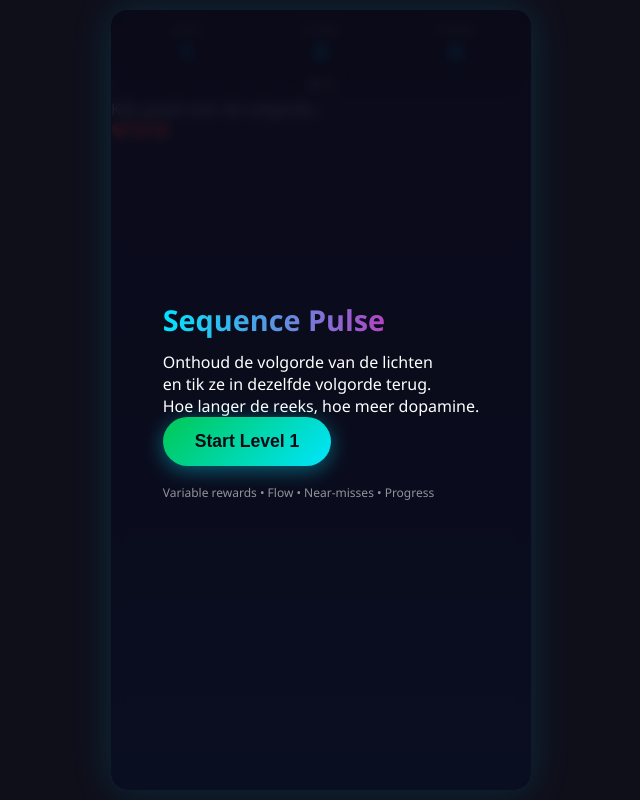
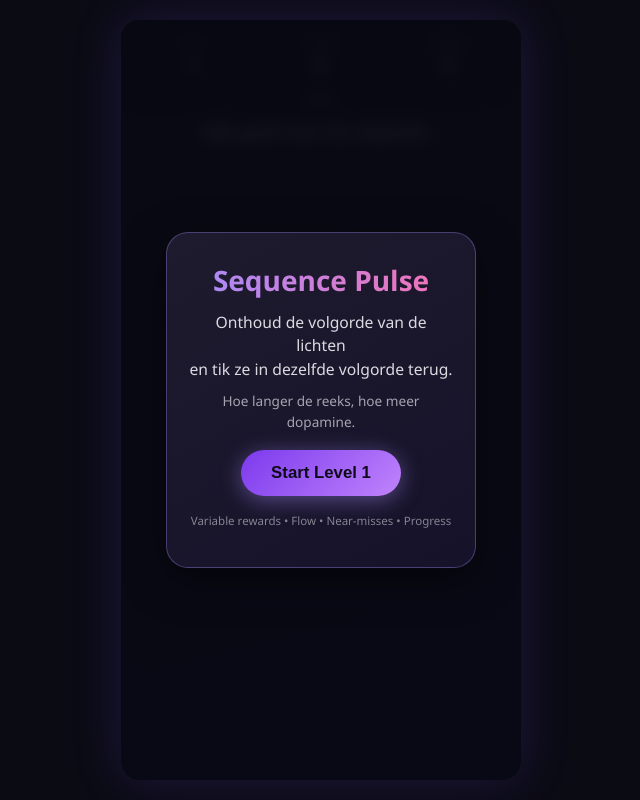
Before and after one commit to muwattah/spel_1, a plain HTML site: page index.html in a window 1280 px wide. Shown: the whole page, without its empty margins (319-959 px from the left). Drawn offline with Linux system fonts and the light colour scheme.

Commit message:
Update style for Sequence Pulse

```diff
--- a/style.css
+++ b/style.css
@@ -7,8 +7,8 @@
 }
 
 body {
-  background: #0f0f1a;
-  color: #fff;
+  background: #0b0b14;
+  color: #f0f0f5;
   font-family: 'Segoe UI', system-ui, -apple-system, sans-serif;
   min-height: 100vh;
   display: flex;
@@ -19,50 +19,49 @@ body {
 
 #game-container {
   width: 100%;
-  max-width: 420px;
+  max-width: 400px;
   height: 100vh;
-  max-height: 780px;
+  max-height: 760px;
   position: relative;
-  background: linear-gradient(180deg, #1a1a2e 0%, #16213e 50%, #0f3460 100%);
-  border-radius: 16px;
+  background: linear-gradient(165deg, #12121f 0%, #1a1a2e 40%, #0f1c2e 100%);
+  border-radius: 18px;
   overflow: hidden;
-  box-shadow: 0 0 40px rgba(0, 200, 255, 0.15);
+  box-shadow: 0 0 50px rgba(120, 80, 255, 0.18);
+  display: flex;
+  flex-direction: column;
 }
 
 header {
   display: flex;
   justify-content: space-around;
-  padding: 12px 8px 8px;
-  background: rgba(0, 0, 0, 0.35);
-  backdrop-filter: blur(8px);
-  z-index: 10;
-  position: relative;
+  padding: 14px 8px 10px;
+  background: rgba(0,0,0,0.35);
 }
 
 .stat {
   text-align: center;
-  min-width: 70px;
+  min-width: 72px;
 }
 
 .stat .label {
   display: block;
-  font-size: 0.7rem;
-  opacity: 0.7;
+  font-size: 0.68rem;
+  opacity: 0.65;
   text-transform: uppercase;
-  letter-spacing: 0.5px;
+  letter-spacing: 0.6px;
 }
 
 .stat span:last-child {
-  font-size: 1.35rem;
+  font-size: 1.4rem;
   font-weight: 700;
-  color: #00e5ff;
+  color: #a78bfa;
 }
 
 #progress-bar-container {
-  height: 18px;
-  background: rgba(0, 0, 0, 0.4);
-  margin: 0 12px 6px;
-  border-radius: 9px;
+  height: 16px;
+  background: rgba(0,0,0,0.45);
+  margin: 0 14px 8px;
+  border-radius: 8px;
   position: relative;
   overflow: hidden;
 }
@@ -70,10 +69,10 @@ header {
 #progress-bar {
   height: 100%;
   width: 0%;
-  background: linear-gradient(90deg, #00c853, #00e5ff, #ff00aa);
-  border-radius: 9px;
-  transition: width 0.25s ease-out;
-  box-shadow: 0 0 12px rgba(0, 229, 255, 0.6);
+  background: linear-gradient(90deg, #7c3aed, #c084fc, #f472b6);
+  border-radius: 8px;
+  transition: width 0.3s ease;
+  box-shadow: 0 0 14px rgba(168, 85, 247, 0.55);
 }
 
 #progress-text {
@@ -82,83 +81,177 @@ header {
   display: flex;
   align-items: center;
   justify-content: center;
-  font-size: 0.7rem;
+  font-size: 0.68rem;
   font-weight: 600;
-  text-shadow: 0 1px 2px #000;
+  text-shadow: 0 1px 3px #000;
 }
 
-#game-canvas {
-  display: block;
-  width: 100%;
-  height: calc(100% - 90px);
-  touch-action: none;
-  cursor: pointer;
+#message-area {
+  text-align: center;
+  padding: 6px 12px 10px;
+  min-height: 42px;
 }
 
-#overlay, #level-complete, #game-over {
+#status-msg {
+  font-size: 1.05rem;
+  font-weight: 600;
+  color: #e0d4ff;
+  transition: color 0.2s;
+}
+
+#pad-container {
+  flex: 1;
+  display: grid;
+  grid-template-columns: 1fr 1fr;
+  gap: 14px;
+  padding: 10px 22px 16px;
+  max-height: 340px;
+}
+
+.pad {
+  border-radius: 18px;
+  border: none;
+  cursor: pointer;
+  position: relative;
+  transition: transform 0.12s, box-shadow 0.12s, filter 0.12s;
+  box-shadow: 0 6px 20px rgba(0,0,0,0.4);
+  overflow: hidden;
+}
+
+.pad::after {
+  content: '';
   position: absolute;
   inset: 0;
-  background: rgba(10, 10, 25, 0.88);
+  background: linear-gradient(135deg, rgba(255,255,255,0.25), transparent 50%);
+  pointer-events: none;
+}
+
+.pad:active:not(.disabled) {
+  transform: scale(0.94);
+}
+
+.pad.disabled {
+  pointer-events: none;
+  filter: brightness(0.55);
+}
+
+.pad.active {
+  transform: scale(1.06);
+  filter: brightness(1.45);
+  box-shadow: 0 0 28px currentColor, 0 8px 24px rgba(0,0,0,0.5);
+}
+
+.pad.correct-flash {
+  animation: correctPulse 0.35s ease;
+}
+
+.pad.wrong-flash {
+  animation: wrongShake 0.4s ease;
+}
+
+@keyframes correctPulse {
+  0% { transform: scale(1); }
+  50% { transform: scale(1.12); filter: brightness(1.6); }
+  100% { transform: scale(1); }
+}
+
+@keyframes wrongShake {
+  0%, 100% { transform: translateX(0); }
+  20% { transform: translateX(-8px); }
+  40% { transform: translateX(8px); }
+  60% { transform: translateX(-6px); }
+  80% { transform: translateX(6px); }
+}
+
+#lives-area {
+  text-align: center;
+  padding: 4px 0 14px;
+  font-size: 1.3rem;
+  letter-spacing: 4px;
+}
+
+/* Overlays */
+.overlay {
+  position: absolute;
+  inset: 0;
+  background: rgba(8, 8, 18, 0.9);
   display: flex;
   align-items: center;
   justify-content: center;
-  z-index: 20;
-  backdrop-filter: blur(6px);
+  z-index: 30;
+  backdrop-filter: blur(8px);
 }
 
 .hidden {
   display: none !important;
 }
 
-#overlay-content, .complete-box {
+.box {
   text-align: center;
-  padding: 28px 24px;
-  background: linear-gradient(145deg, #1f2a44, #16213e);
-  border-radius: 20px;
-  border: 1px solid rgba(0, 229, 255, 0.3);
-  box-shadow: 0 10px 40px rgba(0, 0, 0, 0.5);
-  max-width: 320px;
+  padding: 28px 22px;
+  background: linear-gradient(150deg, #1e1b2e, #16122a);
+  border-radius: 22px;
+  border: 1px solid rgba(167, 139, 250, 0.35);
+  box-shadow: 0 12px 40px rgba(0,0,0,0.55);
+  max-width: 310px;
   width: 90%;
 }
 
 h1, h2 {
-  font-size: 1.8rem;
+  font-size: 1.75rem;
   margin-bottom: 12px;
-  background: linear-gradient(90deg, #00e5ff, #ff00aa);
+  background: linear-gradient(90deg, #a78bfa, #f472b6);
   -webkit-background-clip: text;
   -webkit-text-fill-color: transparent;
   background-clip: text;
 }
 
-#overlay-message, #level-stats, #final-score {
-  font-size: 1rem;
+.box p {
+  font-size: 0.98rem;
   line-height: 1.5;
   opacity: 0.9;
-  margin-bottom: 20px;
+  margin-bottom: 10px;
+}
+
+.box .sub {
+  font-size: 0.85rem;
+  opacity: 0.65;
+  margin-bottom: 18px;
+}
+
+.box .hint {
+  margin-top: 16px;
+  font-size: 0.72rem;
+  opacity: 0.5;
 }
 
 button {
-  background: linear-gradient(135deg, #00c853, #00e5ff);
-  color: #0a0a15;
+  background: linear-gradient(135deg, #7c3aed, #c084fc);
+  color: #0f0a1a;
   border: none;
-  padding: 14px 32px;
-  font-size: 1.1rem;
+  padding: 13px 30px;
+  font-size: 1.05rem;
   font-weight: 700;
   border-radius: 50px;
   cursor: pointer;
   transition: transform 0.15s, box-shadow 0.15s;
-  box-shadow: 0 4px 20px rgba(0, 229, 255, 0.4);
+  box-shadow: 0 4px 22px rgba(167, 139, 250, 0.45);
 }
 
 button:hover, button:active {
   transform: scale(1.05);
-  box-shadow: 0 6px 28px rgba(0, 229, 255, 0.6);
+  box-shadow: 0 6px 28px rgba(167, 139, 250, 0.65);
 }
 
-.hint {
-  margin-top: 18px;
-  font-size: 0.75rem;
-  opacity: 0.55;
-}
+/* Color classes for pads */
+.pad-0 { background: #ef4444; color: #ef4444; }
+.pad-1 { background: #22c55e; color: #22c55e; }
+.pad-2 { background: #3b82f6; color: #3b82f6; }
+.pad-3 { background: #eab308; color: #eab308; }
 
-/* Floating score popups are handled in canvas */
+/* When more pads appear in later levels */
+.pad-4 { background: #a855f7; color: #a855f7; }
+.pad-5 { background: #14b8a6; color: #14b8a6; }
+.pad-6 { background: #f97316; color: #f97316; }
+.pad-7 { background: #ec4899; color: #ec4899; }
+.pad-8 { background: #6366f1; color: #6366f1; }
```
